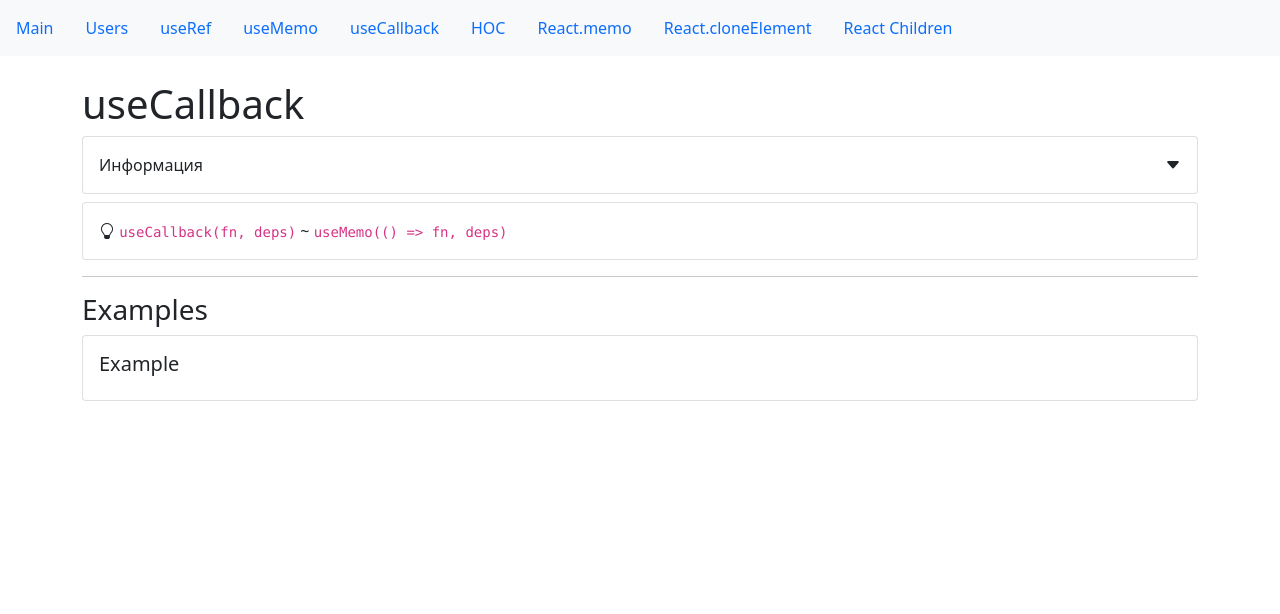
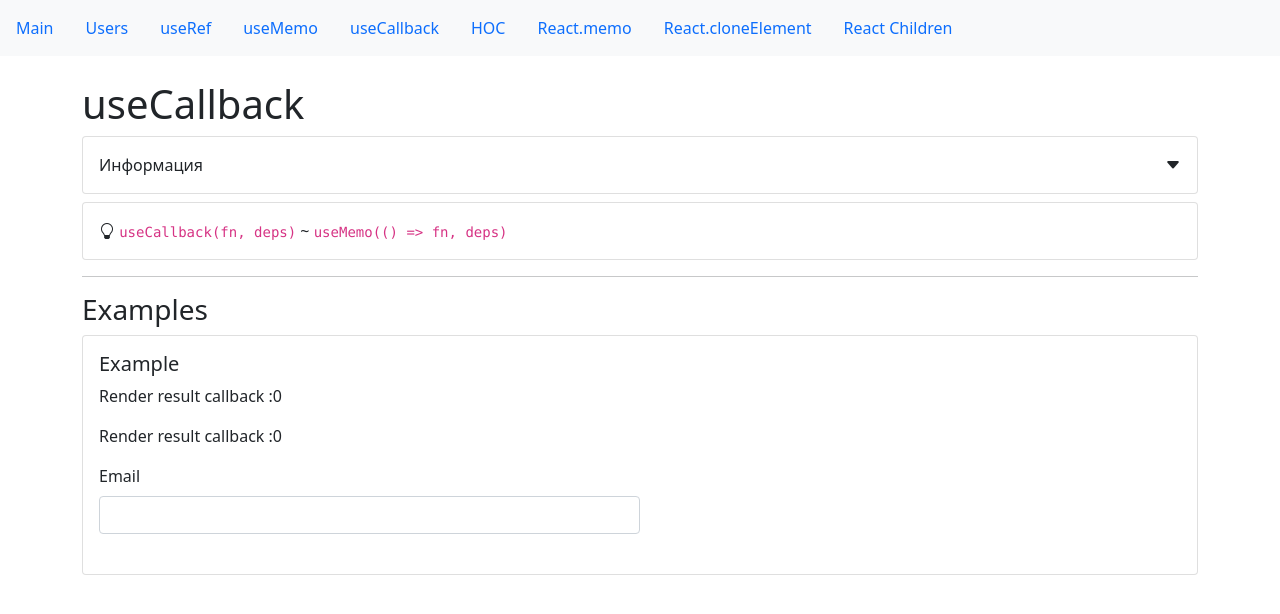
Before and after one commit to egolegegit/lesson_11_project, a React (Create React App) app: page /useCallback in a window 1280 px wide. Shown: the top 614 px of the page. Built offline with nearby package versions, Linux system fonts and the light colour scheme.

Commit message:
useCallback

```diff
--- a/src/app/components/examples/useCallback/useCallBackExample.jsx
+++ b/src/app/components/examples/useCallback/useCallBackExample.jsx
@@ -1,11 +1,48 @@
-import React from "react";
+import React, { useState, useEffect, useRef, useCallback } from "react";
 import CardWrapper from "../../common/Card";
 import SmallTitle from "../../common/typografy/smallTitle";
 
 const UseCallBackExample = () => {
+    const [data, setData] = useState({});
+    const withOutCallback = useRef(0);
+    const withCallback = useRef(0);
+    const handleChange = ({ target }) => {
+        setData((prevState) => ({ ...prevState, [target.name]: target.value }));
+    };
+
+    const validateWithOutCallback = (data) => {
+        console.log(data);
+    };
+
+    useEffect(() => withOutCallback.current++, [validateWithOutCallback]);
+
+    const validateWithCallback = useCallback((data) => {
+        console.log(data);
+    }, []);
+
+    useEffect(() => withCallback.current++, [validateWithCallback]);
+
+    useEffect(() => {
+        validateWithOutCallback(data);
+        validateWithCallback(data);
+    }, [data]);
+
     return (
         <CardWrapper>
             <SmallTitle>Example</SmallTitle>
+            <p>Render result callback :{withOutCallback.current}</p>
+            <p>Render result callback :{withCallback.current}</p>
+            <label htmlFor="email" className="form-label">
+                Email
+            </label>
+            <input
+                type="email"
+                className="mb-4 form-control w-50"
+                id="email"
+                value={data.email || ""}
+                name="email"
+                onChange={handleChange}
+            />
         </CardWrapper>
     );
 };
```
